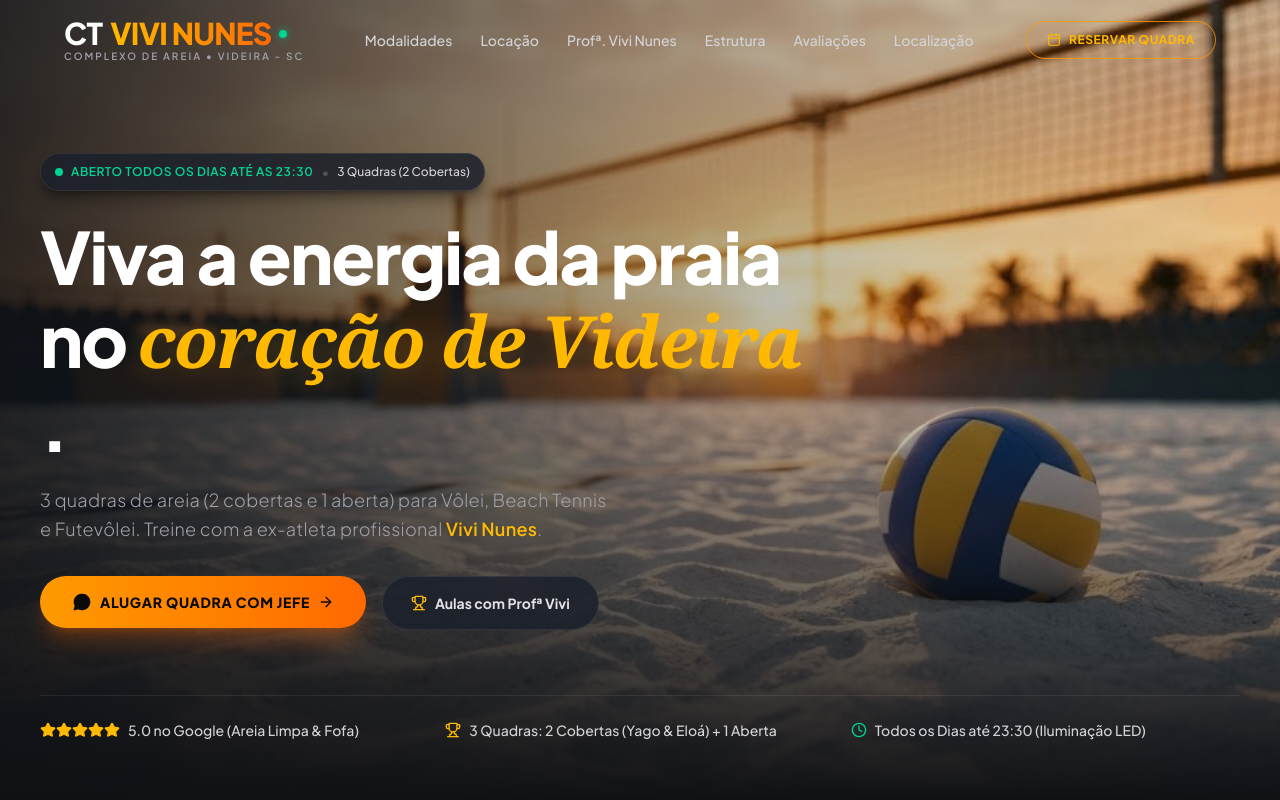
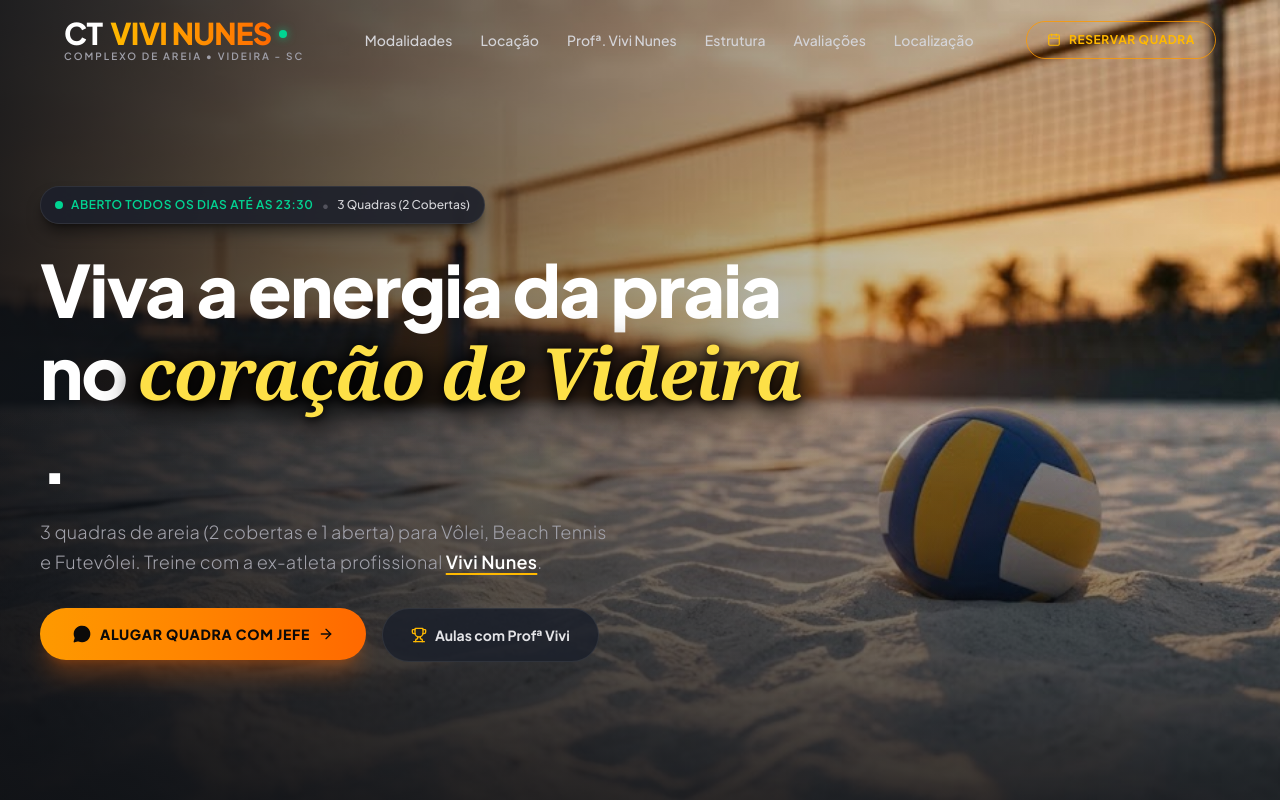
Before and after one commit to Ryan863/CT-VIVI-NUNES, a Next.js app: page / in a window 1280 px wide. Shown: the top 800 px of the page. Built offline with nearby package versions, Linux system fonts and the light colour scheme; a web font is replaced by a local one.

Commit message:
fix: remover rodape do hero, melhorar contraste sobre o por do sol e destacar card do instagram separado do whatsapp

```diff
--- a/src/app/page.tsx
+++ b/src/app/page.tsx
@@ -43,6 +43,15 @@ function InstagramIcon({ className = "w-5 h-5" }: { className?: string }) {
       <rect width="20" height="20" x="2" y="2" rx="5" ry="5" />
       <path d="M16 11.37A4 4 0 1 1 12.63 8 4 4 0 0 1 16 11.37z" />
       <line x1="17.5" x2="17.51" y1="6.5" y2="6.5" />
+    </svg>
+  );
+}
+
+function WhatsAppIcon({ className = "w-5 h-5 text-emerald-400" }: { className?: string }) {
+  return (
+    <svg className={className} viewBox="0 0 24 24" fill="currentColor">
+      <path d="M12.031 6.172c-3.181 0-5.767 2.586-5.768 5.766-.001 1.298.38 2.27 1.019 3.287l-.711 2.598 2.664-.698c.969.541 1.961.82 2.796.82 3.183 0 5.769-2.587 5.769-5.767.001-3.181-2.585-5.766-5.769-5.766zm3.388 8.243c-.144.405-.837.774-1.17.822-.312.043-.683.07-1.074-.055-.391-.125-.863-.298-1.503-.578-1.583-.691-2.608-2.274-2.687-2.38-.079-.105-.641-.853-.641-1.628 0-.775.405-1.157.549-1.315.144-.158.314-.198.419-.198.105 0 .21 0 .301.006.097.005.228-.037.355.269.131.316.446 1.088.485 1.167.039.079.065.171.013.275-.052.105-.078.17-.157.262-.079.092-.165.206-.236.276-.079.079-.161.165-.069.323.092.158.409.675.877 1.092.603.537 1.11.704 1.268.783.158.079.25.066.342-.039.092-.105.394-.459.499-.616.105-.157.21-.131.355-.079.144.053.918.433 1.075.512.158.079.263.118.302.184.039.066.039.38-.105.785z"/>
+      <path fillRule="evenodd" clipRule="evenodd" d="M12 2C6.477 2 2 6.477 2 12c0 1.89.525 3.66 1.438 5.168L2 22l4.98-1.306A9.957 9.957 0 0 0 12 22c5.523 0 10-4.477 10-10S17.523 2 12 2zm0 18.2c-1.65 0-3.18-.46-4.49-1.26l-.32-.2-2.96.78.79-2.89-.21-.33A8.17 8.17 0 0 1 3.8 12c0-4.52 3.68-8.2 8.2-8.2 4.52 0 8.2 3.68 8.2 8.2 0 4.52-3.68 8.2-8.2 8.2z"/>
     </svg>
   );
 }
@@ -386,7 +395,7 @@ export default function HomePage() {
       {/* ============================================================== */}
       <section
         id="hero"
-        className="relative isolate min-h-[100dvh] flex flex-col justify-between pt-24 pb-8 sm:pt-28 sm:pb-14 px-4 sm:px-6 bg-[#0F1115] overflow-hidden"
+        className="relative isolate min-h-[100dvh] flex flex-col justify-center pt-24 pb-12 sm:pt-28 sm:pb-16 px-4 sm:px-6 bg-[#0F1115] overflow-hidden"
       >
         {/* Layer 0: Imagem Desktop (16:9) */}
         <div className="hidden md:block absolute inset-0 z-0">
@@ -415,18 +424,24 @@ export default function HomePage() {
         </div>
 
         {/* Layer 1: Overlays Direcionais (Leve e cristalino para destacar a areia e a bola) */}
-        {/* Desktop: Gradiente lateral sutil */}
-        <div className="hidden md:block absolute inset-0 z-[1] bg-gradient-to-r from-[#0F1115]/85 via-[#0F1115]/35 to-transparent pointer-events-none" />
-        <div className="hidden md:block absolute inset-0 z-[1] bg-gradient-to-t from-[#0F1115] via-transparent to-transparent pointer-events-none" />
-
-        {/* Mobile: Overlay clareado e suave que não sufoca a imagem */}
-        <div className="block md:hidden absolute inset-0 z-[1] bg-gradient-to-b from-[#0F1115]/65 via-transparent to-[#0F1115]/70 pointer-events-none" />
+        {/* Desktop: Gradiente lateral e vinheta escura suave atrás do texto */}
+        <div className="hidden md:block absolute inset-0 z-[1] bg-gradient-to-r from-[#0F1115]/90 via-[#0F1115]/40 to-transparent pointer-events-none" />
+        <div className="hidden md:block absolute inset-0 z-[1] bg-gradient-to-t from-[#0F1115]/80 via-transparent to-transparent pointer-events-none" />
+
+        {/* Mobile: Gradiente com área central sombreada exatamente atrás do texto contra o pôr do sol, clareando na base onde está a bola */}
+        <div
+          style={{
+            background:
+              "radial-gradient(circle at 50% 38%, rgba(10, 12, 16, 0.82) 0%, rgba(10, 12, 16, 0.45) 65%, transparent 100%), linear-gradient(180deg, rgba(15, 17, 21, 0.7) 0%, transparent 45%, rgba(15, 17, 21, 0.55) 100%)",
+          }}
+          className="block md:hidden absolute inset-0 z-[1] pointer-events-none"
+        />
 
         {/* Layer 2: Conteúdo Hero Alinhado */}
         <div className="relative z-10 max-w-[1200px] mx-auto my-auto w-full flex flex-col items-center md:items-start text-center md:text-left pt-2 pb-4 sm:pt-6 sm:pb-6">
           <div className="max-w-2xl lg:max-w-3xl">
             {/* Status Badge com toque de Verde Esmeralda */}
-            <div className="hero-reveal inline-flex items-center gap-2 px-3 py-1 sm:px-3.5 sm:py-1.5 rounded-full bg-[#1C202B]/85 border border-white/[0.08] backdrop-blur-md mb-4 sm:mb-6 shadow-lg shadow-black/40">
+            <div className="hero-reveal inline-flex items-center gap-2 px-3 py-1 sm:px-3.5 sm:py-1.5 rounded-full bg-[#1C202B]/90 border border-white/[0.08] backdrop-blur-md mb-4 sm:mb-6 shadow-lg shadow-black/50">
               <span className="flex h-2 w-2 relative">
                 <span className="animate-ping absolute inline-flex h-full w-full rounded-full bg-emerald-400 opacity-75"></span>
                 <span className="relative inline-flex rounded-full h-2 w-2 bg-emerald-400"></span>
@@ -440,19 +455,47 @@ export default function HomePage() {
               </span>
             </div>
 
-            {/* H1 com clamp no mobile e contraste refinado em Playfair Display */}
-            <h1 className="hero-reveal font-heading font-extrabold text-[clamp(2rem,7vw,2.5rem)] sm:text-5xl md:text-6xl lg:text-7xl tracking-tight text-white leading-[1.12]">
+            {/* H1 com clamp no mobile e contraste dourado brilhante #FDE047 com text-shadow escuro */}
+            <h1
+              style={{
+                textShadow:
+                  "0 4px 24px rgba(0, 0, 0, 0.95), 0 2px 8px rgba(0, 0, 0, 0.9)",
+              }}
+              className="hero-reveal font-heading font-extrabold text-[clamp(2rem,7vw,2.5rem)] sm:text-5xl md:text-6xl lg:text-7xl tracking-tight text-white leading-[1.12]"
+            >
               Viva a energia da praia no{" "}
-              <span className="font-playfair text-amber-400 font-semibold italic inline-block drop-shadow-[0_2px_12px_rgba(245,158,11,0.25)]">
+              <span
+                style={{
+                  color: "#FDE047",
+                  textShadow:
+                    "0 4px 24px rgba(0, 0, 0, 0.95), 0 2px 8px rgba(0, 0, 0, 0.9)",
+                }}
+                className="font-playfair font-semibold italic inline-block drop-shadow-[0_4px_16px_rgba(0,0,0,0.9)]"
+              >
                 coração de Videira
               </span>
               .
             </h1>
 
-            {/* Subtítulo mais curto, leve (font-weight: 300, font-size: 0.95rem, max 3 linhas) */}
-            <p className="hero-reveal mt-3 sm:mt-5 text-[0.95rem] sm:text-base md:text-lg text-zinc-200 sm:text-[#A1A1AA] font-light leading-snug sm:leading-relaxed max-w-xl">
+            {/* Subtítulo mais curto, leve com Vivi Nunes em branco negrito sublinhado fino */}
+            <p
+              style={{
+                textShadow:
+                  "0 3px 20px rgba(0, 0, 0, 0.95), 0 1px 6px rgba(0, 0, 0, 0.9)",
+              }}
+              className="hero-reveal mt-3 sm:mt-5 text-[0.95rem] sm:text-base md:text-lg text-zinc-100 sm:text-[#A1A1AA] font-light leading-snug sm:leading-relaxed max-w-xl"
+            >
               3 quadras de areia (2 cobertas e 1 aberta) para Vôlei, Beach Tennis e Futevôlei. Treine com a ex-atleta profissional{" "}
-              <strong className="text-amber-400 font-medium">Vivi Nunes</strong>.
+              <strong
+                style={{
+                  color: "#FFFFFF",
+                  fontWeight: 700,
+                }}
+                className="underline decoration-amber-400 underline-offset-4 decoration-[1.5px]"
+              >
+                Vivi Nunes
+              </strong>
+              .
             </p>
 
             {/* Ação Dupla com Botões Elegantes e Compactos no Mobile (padding: 12px 20px, font-size: 0.85rem) */}
@@ -475,55 +518,6 @@ export default function HomePage() {
                 <Trophy className="w-3.5 h-3.5 sm:w-4 sm:h-4 text-amber-400" />
                 <span>Aulas com Profª Vivi</span>
               </Link>
-            </div>
-          </div>
-        </div>
-
-        {/* Layer 2: Barra Inferior de Autoridade & Trust Badges */}
-        <div className="hero-reveal relative z-10 max-w-[1200px] mx-auto w-full mt-4 sm:mt-6 pt-3 sm:pt-5 border-t border-white/[0.08]">
-          {/* Versão Mobile Compacta (1 linha limpa com badges) */}
-          <div className="flex sm:hidden items-center justify-between text-[11px] font-medium text-zinc-300 px-1">
-            <div className="flex items-center gap-1.5">
-              <Star className="w-3.5 h-3.5 fill-amber-400 stroke-amber-400" />
-              <span>5.0 no Google</span>
-            </div>
-            <span className="text-zinc-600">•</span>
-            <div className="flex items-center gap-1.5">
-              <Trophy className="w-3.5 h-3.5 text-amber-400" />
-              <span>3 Quadras</span>
-            </div>
-            <span className="text-zinc-600">•</span>
-            <div className="flex items-center gap-1.5">
-              <Clock className="w-3.5 h-3.5 text-emerald-400" />
-              <span>Até 23:30</span>
-            </div>
-          </div>
-
-          {/* Versão Desktop Completa */}
-          <div className="hidden sm:grid grid-cols-3 gap-4 text-center md:text-left">
-            <div className="flex items-center justify-center md:justify-start gap-2 py-1">
-              <div className="flex text-amber-400">
-                {[...Array(5)].map((_, i) => (
-                  <Star key={i} className="w-4 h-4 fill-amber-400 stroke-amber-400" />
-                ))}
-              </div>
-              <span className="text-xs sm:text-sm font-medium text-zinc-300">
-                5.0 no Google (Areia Limpa & Fofa)
-              </span>
-            </div>
-
-            <div className="flex items-center justify-center md:justify-start gap-2 py-1">
-              <Trophy className="w-4 h-4 text-amber-400" />
-              <span className="text-xs sm:text-sm font-medium text-zinc-300">
-                3 Quadras: 2 Cobertas (Yago & Eloá) + 1 Aberta
-              </span>
-            </div>
-
-            <div className="flex items-center justify-center md:justify-start gap-2 py-1">
-              <Clock className="w-4 h-4 text-emerald-400" />
-              <span className="text-xs sm:text-sm font-medium text-zinc-300">
-                Todos os Dias até 23:30 (Iluminação LED)
-              </span>
             </div>
           </div>
         </div>
@@ -1286,31 +1280,37 @@ export default function HomePage() {
                   Fale Direto com os Responsáveis
                 </h3>
                 <p className="text-xs text-[#A1A1AA] mt-1 leading-relaxed">
-                  Clique para abrir a conversa no WhatsApp com a mensagem pronta:
-                </p>
-
-                <div className="mt-6 space-y-3">
+                  Clique para abrir a conversa no WhatsApp oficial com a mensagem pronta:
+                </p>
+
+                {/* Bloco Exclusivo de WhatsApp com Ícones Verdes #10B981 */}
+                <div className="mt-5 space-y-3">
                   {/* Card Jefe */}
                   <a
                     href={CONTACTS.jefe.whatsappUrl}
                     target="_blank"
                     rel="noopener noreferrer"
-                    className="group p-4 rounded-xl bg-[#151821] hover:bg-amber-500/10 border border-white/[0.08] hover:border-amber-500/30 flex items-center justify-between transition-all"
+                    className="group p-4 rounded-xl bg-[#151821] hover:bg-emerald-500/10 border border-white/[0.08] hover:border-emerald-500/40 flex items-center justify-between transition-all duration-200"
                   >
                     <div className="flex items-center gap-3">
-                      <div className="w-10 h-10 rounded-xl bg-amber-500/10 text-amber-400 flex items-center justify-center">
-                        <Calendar className="w-5 h-5" />
+                      <div className="w-11 h-11 rounded-xl bg-emerald-500/15 text-[#10B981] border border-emerald-500/20 flex items-center justify-center flex-shrink-0">
+                        <WhatsAppIcon className="w-5 h-5 text-[#10B981]" />
                       </div>
                       <div>
-                        <h5 className="font-heading font-bold text-white text-sm">
-                          Jefe (Locação de Quadras)
-                        </h5>
-                        <span className="text-xs text-[#A1A1AA]">
+                        <div className="flex items-center gap-2">
+                          <h5 className="font-heading font-bold text-white text-sm">
+                            Jefe (Locação de Quadras)
+                          </h5>
+                          <span className="px-1.5 py-0.5 rounded text-[10px] font-bold uppercase tracking-wider bg-emerald-500/15 text-emerald-400 border border-emerald-500/25">
+                            WhatsApp
+                          </span>
+                        </div>
+                        <span className="text-xs text-zinc-300 font-medium">
                           {CONTACTS.jefe.phoneDisplay}
                         </span>
                       </div>
                     </div>
-                    <ArrowRight className="w-4 h-4 text-zinc-500 group-hover:text-amber-400 group-hover:translate-x-1 transition-all" />
+                    <ArrowRight className="w-4 h-4 text-zinc-500 group-hover:text-emerald-400 group-hover:translate-x-1 transition-all" />
                   </a>
 
                   {/* Card Profª Vivi Nunes */}
@@ -1318,46 +1318,71 @@ export default function HomePage() {
                     href={CONTACTS.viviane.whatsappUrl}
                     target="_blank"
                     rel="noopener noreferrer"
-                    className="group p-4 rounded-xl bg-[#151821] hover:bg-amber-500/10 border border-white/[0.08] hover:border-amber-500/30 flex items-center justify-between transition-all"
+                    className="group p-4 rounded-xl bg-[#151821] hover:bg-emerald-500/10 border border-white/[0.08] hover:border-emerald-500/40 flex items-center justify-between transition-all duration-200"
                   >
                     <div className="flex items-center gap-3">
-                      <div className="w-10 h-10 rounded-xl bg-amber-500/10 text-amber-400 flex items-center justify-center">
-                        <Award className="w-5 h-5" />
+                      <div className="w-11 h-11 rounded-xl bg-emerald-500/15 text-[#10B981] border border-emerald-500/20 flex items-center justify-center flex-shrink-0">
+                        <WhatsAppIcon className="w-5 h-5 text-[#10B981]" />
                       </div>
                       <div>
-                        <h5 className="font-heading font-bold text-white text-sm">
-                          Profª. Vivi Nunes (Aulas de Vôlei)
-                        </h5>
-                        <span className="text-xs text-[#A1A1AA]">
+                        <div className="flex items-center gap-2">
+                          <h5 className="font-heading font-bold text-white text-sm">
+                            Profª. Vivi Nunes (Aulas de Vôlei)
+                          </h5>
+                          <span className="px-1.5 py-0.5 rounded text-[10px] font-bold uppercase tracking-wider bg-emerald-500/15 text-emerald-400 border border-emerald-500/25">
+                            WhatsApp
+                          </span>
+                        </div>
+                        <span className="text-xs text-zinc-300 font-medium">
                           {CONTACTS.viviane.phoneDisplay}
                         </span>
                       </div>
                     </div>
-                    <ArrowRight className="w-4 h-4 text-zinc-500 group-hover:text-amber-400 group-hover:translate-x-1 transition-all" />
+                    <ArrowRight className="w-4 h-4 text-zinc-500 group-hover:text-emerald-400 group-hover:translate-x-1 transition-all" />
                   </a>
-
-                  {/* Instagram */}
-                  <a
-                    href={CONTACTS.social.instagram}
-                    target="_blank"
-                    rel="noopener noreferrer"
-                    className="group p-4 rounded-xl bg-[#151821] hover:bg-white/5 border border-white/[0.08] flex items-center justify-between transition-all"
-                  >
+                </div>
+
+                {/* Card Exclusivo do Instagram Oficial com Gradiente e Identidade Visual Própria */}
+                <div className="mt-5 p-4 rounded-xl bg-gradient-to-br from-[#1C202B] via-[#181923] to-[#211628] border border-[#DD2A7B]/30 hover:border-[#DD2A7B]/60 transition-all duration-300 shadow-lg shadow-[#DD2A7B]/5">
+                  <div className="flex flex-col sm:flex-row sm:items-center justify-between gap-3">
                     <div className="flex items-center gap-3">
-                      <div className="w-10 h-10 rounded-xl bg-white/5 text-amber-400 flex items-center justify-center">
-                        <InstagramIcon className="w-5 h-5" />
+                      <div
+                        style={{
+                          background:
+                            "linear-gradient(45deg, #F58529, #DD2A7B, #8134AF)",
+                        }}
+                        className="w-11 h-11 rounded-xl flex items-center justify-center text-white shadow-md shadow-[#DD2A7B]/30 flex-shrink-0"
+                      >
+                        <InstagramIcon className="w-6 h-6 stroke-white" />
                       </div>
                       <div>
-                        <h5 className="font-heading font-bold text-white text-sm">
-                          Instagram Oficial
-                        </h5>
-                        <span className="text-xs text-[#A1A1AA]">
+                        <div className="flex items-center gap-2">
+                          <h5 className="font-heading font-bold text-white text-sm">
+                            Instagram Oficial
+                          </h5>
+                          <span className="px-2 py-0.5 rounded-full text-[10px] font-semibold tracking-wide bg-[#DD2A7B]/15 text-[#DD2A7B] border border-[#DD2A7B]/30">
+                            Siga os treinos e novidades
+                          </span>
+                        </div>
+                        <span className="text-xs text-zinc-300 font-medium">
                           {CONTACTS.social.handle}
                         </span>
                       </div>
                     </div>
-                    <ArrowRight className="w-4 h-4 text-zinc-500 group-hover:text-white group-hover:translate-x-1 transition-all" />
-                  </a>
+
+                    <a
+                      href={CONTACTS.social.instagram}
+                      target="_blank"
+                      rel="noopener noreferrer"
+                      style={{
+                        background:
+                          "linear-gradient(45deg, #F58529, #DD2A7B, #8134AF)",
+                      }}
+                      className="inline-flex items-center justify-center gap-1.5 px-4 py-2 rounded-lg text-xs font-bold text-white uppercase tracking-wider hover:opacity-95 hover:scale-105 active:scale-95 transition-all shadow-md shadow-[#DD2A7B]/25 w-full sm:w-auto"
+                    >
+                      <span>Ver Fotos no Instagram ↗</span>
+                    </a>
+                  </div>
                 </div>
               </div>
 
```
